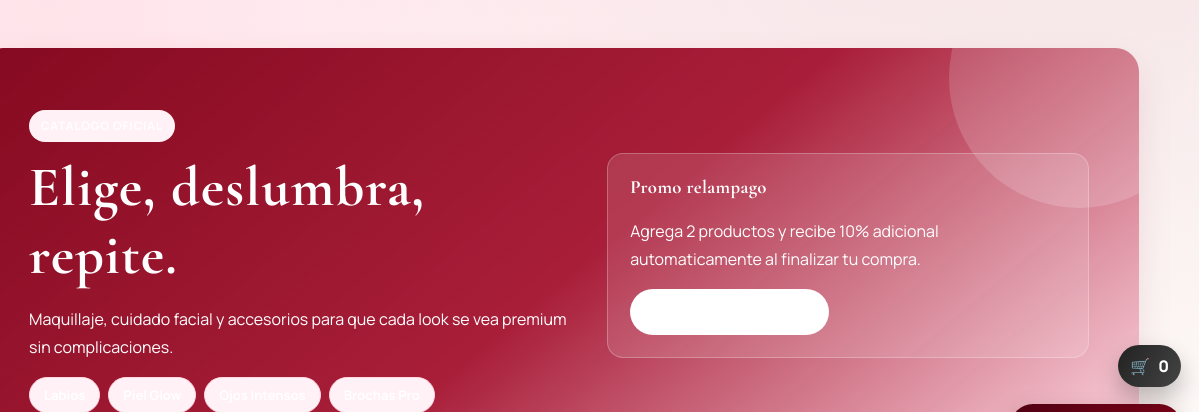
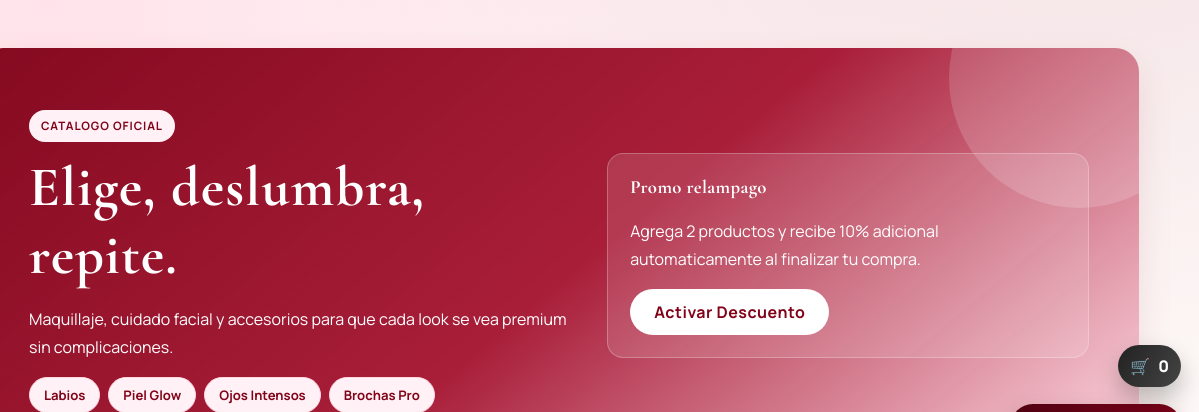
Before and after one commit to beautystudiodj/beautystudiodj.github.io, a plain HTML site: page productos.html in a window 1280 px wide. Shown: the part 335-747 px from the top of the page, 81-1280 px from the left. Drawn offline with nearby package versions, Linux system fonts and the light colour scheme.

Commit message:
1
fix letras

```diff
--- a/productos.html
+++ b/productos.html
@@ -33,20 +33,20 @@
         <section class="hero fade-up">
             <div class="hero-grid">
                 <div>
-                    <p class="eyebrow">Catalogo Oficial</p>
+                    <p class="eyebrow accent-wine">Catalogo Oficial</p>
                     <h1>Elige, deslumbra, repite.</h1>
                     <p>Maquillaje, cuidado facial y accesorios para que cada look se vea premium sin complicaciones.</p>
                     <div class="chip-row">
-                        <span class="chip">Labios</span>
-                        <span class="chip">Piel Glow</span>
-                        <span class="chip">Ojos Intensos</span>
-                        <span class="chip">Brochas Pro</span>
+                        <span class="chip accent-wine">Labios</span>
+                        <span class="chip accent-wine">Piel Glow</span>
+                        <span class="chip accent-wine">Ojos Intensos</span>
+                        <span class="chip accent-wine">Brochas Pro</span>
                     </div>
                 </div>
                 <div class="hero-panel">
                     <h3 style="color: #fff;">Promo relampago</h3>
                     <p>Agrega 2 productos y recibe 10% adicional automaticamente al finalizar tu compra.</p>
-                    <a href="ofertas.html" class="btn-secondary">Activar Descuento</a>
+                    <a href="ofertas.html" class="btn-secondary accent-wine">Activar Descuento</a>
                 </div>
             </div>
         </section>
@@ -104,8 +104,8 @@
         <section class="offer-banner fade-up delay-2">
             <h2>Arma Tu Beauty Box</h2>
             <p class="section-copy">Combina 3 productos, recibe empaque premium y un mini obsequio sorpresa.</p>
-            <div class="button-row" style="justify-content: center;">
-                <a href="ofertas.html" class="btn">Ver Combos Del Mes</a>
+                <div class="button-row" style="justify-content: center;">
+                <a href="ofertas.html" class="btn text-white">Ver Combos Del Mes</a>
             </div>
         </section>
 
--- a/styles.css
+++ b/styles.css
@@ -759,6 +759,20 @@ footer p {
     color: inherit !important;
 }
 
+/* Clase utilitaria para acentos en color vino (#810319) */
+.accent-wine {
+    color: var(--wine-700) !important;
+}
+
+.accent-wine.btn-secondary {
+    color: var(--wine-700) !important;
+}
+
+/* Utilidad: texto blanco forzado */
+.text-white {
+    color: #ffffff !important;
+}
+
 /* Floating social links (bottom-left) */
 .floating-social {
     position: fixed;
```
